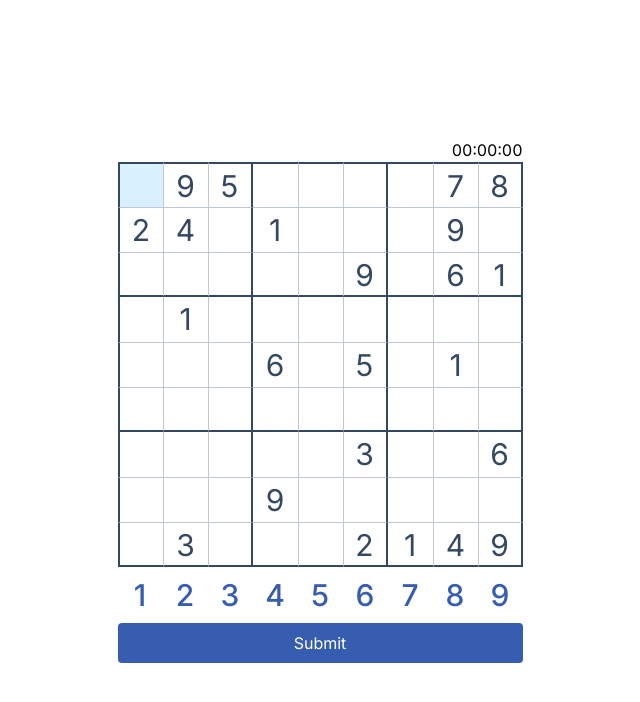
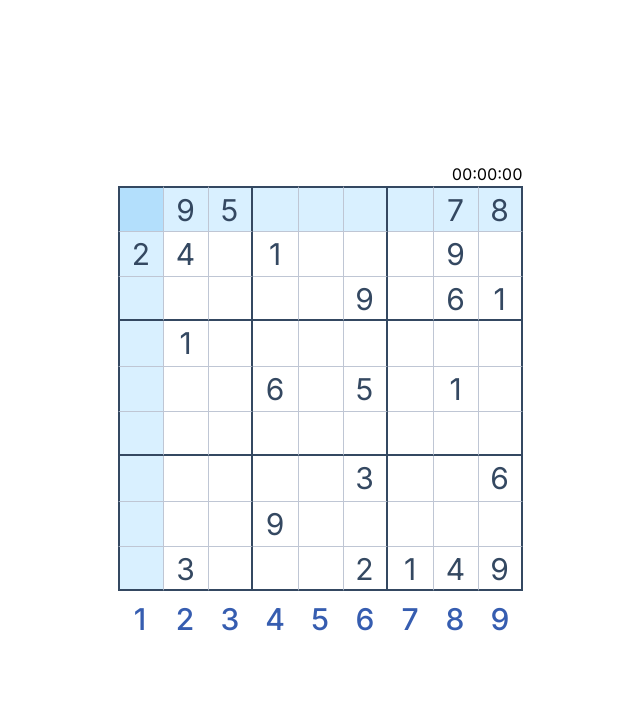
Before and after one commit to itsjustaplant/sudoku, a Next.js app: page / in a window 1280 px wide. Shown: the top 702 px of the page, without its empty margins (320-960 px from the left). Built offline with nearby package versions, Linux system fonts and the light colour scheme.

Commit message:
feat :: add row highlighting

```diff
--- a/src/app/page.tsx
+++ b/src/app/page.tsx
@@ -1,5 +1,5 @@
 import {
-  Board, Keyboard, Timer, SubmitButton
+  Board, Keyboard, Timer
 } from '@/components/';
 
 export default function Home() {
@@ -8,7 +8,6 @@ export default function Home() {
       <Timer />
       <Board />
       <Keyboard />
-      <SubmitButton />
     </main>
   );
 }
--- a/src/components/Board/Board.tsx
+++ b/src/components/Board/Board.tsx
@@ -7,7 +7,7 @@ import Row from './Row';
 import { CellData } from '../types';
 
 const Board = () => {
-  const { board, initBoard } = useGameStore();
+  const { board, answer, initBoard } = useGameStore();
 
   useEffect(() => {
     initBoard();
@@ -16,7 +16,7 @@ const Board = () => {
   return (
     <div className="w-[405px] h-[405px]">
       {board.map((row: CellData[], index: number) => (
-        <Row key={index} rowNumber={index} rowData={row} />
+        <Row key={index} rowNumber={index} rowData={row} answerData={answer[index]}/>
       ))}
     </div>
   );
--- a/src/components/Board/Cell.tsx
+++ b/src/components/Board/Cell.tsx
@@ -1,24 +1,39 @@
 import useGameStore from '@/store/store';
-import { getBorderClassnameByColumn, getBorderClassnameByRow } from './utils';
+import {
+  getBorderClassnameByColumn,
+  getBorderClassnameByRow,
+  getBackgroundClassname,
+  getColorClassname,
+} from './utils';
 
 interface CellProps {
-  rowNumber: number
-  columnNumber: number
-  value: number,
-  isEditable: boolean
+  rowNumber: number;
+  columnNumber: number;
+  value: number;
+  isEditable: boolean;
+  answer: number;
 }
 
 const Cell = (props: CellProps) => {
   const {
-    rowNumber, columnNumber, value, isEditable
+    rowNumber, columnNumber, value, isEditable, answer
   } = props;
-  const { selectedRow, selectedColumn, setSelectedCell } = useGameStore();
+  const {
+    selectedRow, selectedColumn, setSelectedCell, getSelectedCellValue
+  } = useGameStore();
 
+  const selectedCellValue = getSelectedCellValue();
   const isSelected = rowNumber === selectedRow && selectedColumn === columnNumber;
+  const isBlushed = !isSelected
+    && (rowNumber === selectedRow
+      || columnNumber === selectedColumn
+      || (!!value && selectedCellValue === value));
+  const isErrored = !!value && value !== answer;
+
   const rowClassname = getBorderClassnameByRow(rowNumber);
   const columnClassname = getBorderClassnameByColumn(columnNumber);
-  const cellTextClassname = isEditable ? 'text-editable-cell' : 'text-non-editable-cell';
-  const backgroundClassname = isSelected ? 'bg-key-hover' : 'bg-white';
+  const cellTextClassname = getColorClassname(isErrored, isEditable);
+  const backgroundClassname = getBackgroundClassname(isSelected, isBlushed);
 
   const handleClick = () => {
     setSelectedCell(rowNumber, columnNumber, isEditable);
--- a/src/components/Board/Row.tsx
+++ b/src/components/Board/Row.tsx
@@ -1,13 +1,15 @@
 import Cell from './Cell';
+
 import { CellData } from '../types';
 
 interface RowProps {
   rowNumber: number,
-  rowData: CellData[]
+  rowData: CellData[],
+  answerData: number[]
 }
 
 const Row = (props: RowProps) => {
-  const { rowNumber, rowData } = props;
+  const { rowNumber, rowData, answerData } = props;
 
   return (
     <div className="flex flex-row">
@@ -17,6 +19,7 @@ const Row = (props: RowProps) => {
           rowNumber={rowNumber}
           columnNumber={index}
           value={d.value}
+          answer={answerData[index]}
           isEditable={d.isEditable}
         />
       ))}
--- a/src/components/Board/utils.ts
+++ b/src/components/Board/utils.ts
@@ -24,7 +24,31 @@ const getBorderClassnameByColumn = (c: number) => {
   }
 };
 
+const getBackgroundClassname = (isSelected: boolean, isBlushed: boolean) => {
+  switch (true) {
+    case isSelected:
+      return 'bg-key-active';
+    case isBlushed:
+      return 'bg-key-hover';
+    default:
+      return 'bg-white';
+  }
+};
+
+const getColorClassname = (isErrored: boolean, isEditable: boolean) => {
+  switch (true) {
+    case isErrored:
+      return 'text-cell-error';
+    case isEditable:
+      return 'text-editable-cell';
+    default:
+      return 'text-non-editable-cell';
+  }
+};
+
 export {
   getBorderClassnameByColumn,
-  getBorderClassnameByRow
+  getBorderClassnameByRow,
+  getBackgroundClassname,
+  getColorClassname
 };
--- a/src/components/SubmitButton/SubmitButton.tsx
+++ b/src/components/SubmitButton/SubmitButton.tsx
@@ -14,11 +14,11 @@ const SubmitButton = () => {
   const handleSubmit = async () => {
     const sanitizedBoard = board.map((row: CellData[]) => row.map((r) => r.value));
     const isFinished = !sanitizedBoard.some((row: number[]) => row.some((r) => r === 0));
-    const date = new Intl.DateTimeFormat().format(new Date());
 
     if (isFinished) {
       const isWin = JSON.stringify(sanitizedBoard) === JSON.stringify(answer);
       const newGameStatus = isWin ? GAME_STATUS.WIN : GAME_STATUS.LOSS;
+      const date = new Intl.DateTimeFormat().format(new Date());
 
       setGameStatus(newGameStatus);
       postGame({ time, isWin, date });
--- a/src/store/store.ts
+++ b/src/store/store.ts
@@ -14,7 +14,8 @@ type GameStore = {
   setSelectedCell: (r: number, c: number, f: boolean) => void,
   setCellValue: (v: number) => void,
   setGameStatus: (s: GAME_STATUS) => void,
-    setTimer: (t: number) => void
+  setTimer: (t: number) => void,
+  getSelectedCellValue: () => number
 }
 
 const useGameStore = create<GameStore>((set, get) => ({
@@ -55,6 +56,10 @@ const useGameStore = create<GameStore>((set, get) => ({
   },
   setTimer: (t: number) => {
     set(() => ({ time: t }));
+  },
+  getSelectedCellValue: () => {
+    const { board, selectedRow, selectedColumn } = get();
+    return board[selectedRow][selectedColumn]?.value || 0;
   }
 }));
 
--- a/tailwind.config.ts
+++ b/tailwind.config.ts
@@ -12,10 +12,12 @@ const config: Config = {
         'dark-border': '#344861',
         'light-border': '#bfc6d4',
         'non-editable-cell': '#344861',
+        'cell-error': '#ed6e67',
         'dark-non-editable-cell': '#2F60C9',
         'editable-cell': '#365db0',
         'selected-cell': '#bbdefb',
-        'key-hover': '#D9F0FF'
+        'key-hover': '#D9F0FF',
+        'key-active': '#b3dffc'
       },
       backgroundImage: {
         'gradient-radial': 'radial-gradient(var(--tw-gradient-stops))',
```
Lines whose indentation alone changed are shown as unchanged.
